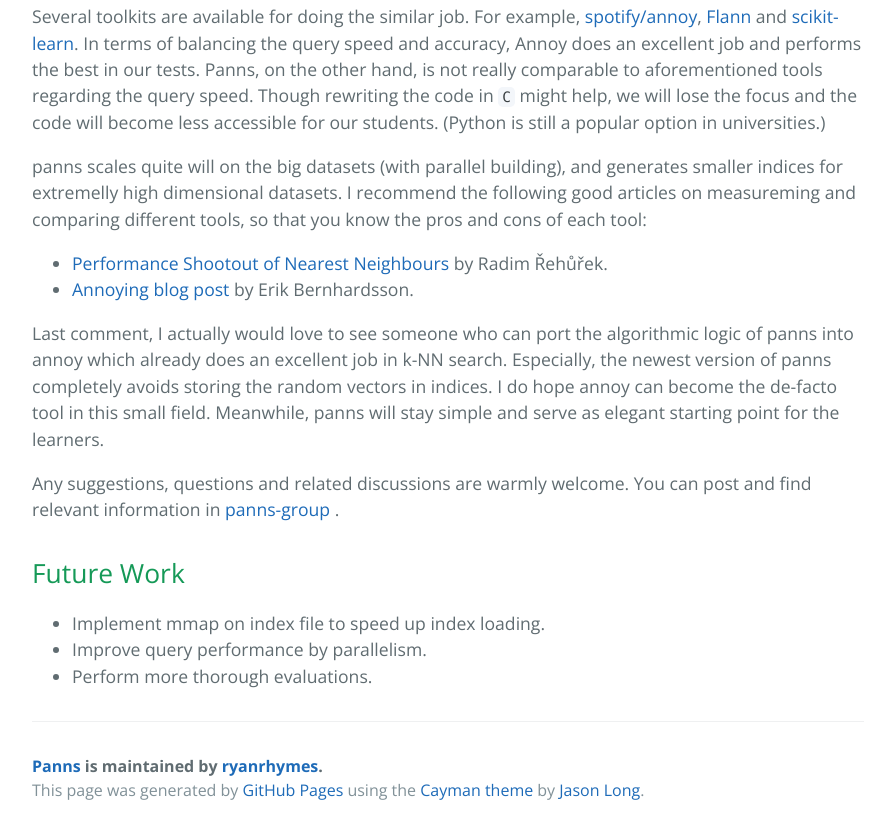
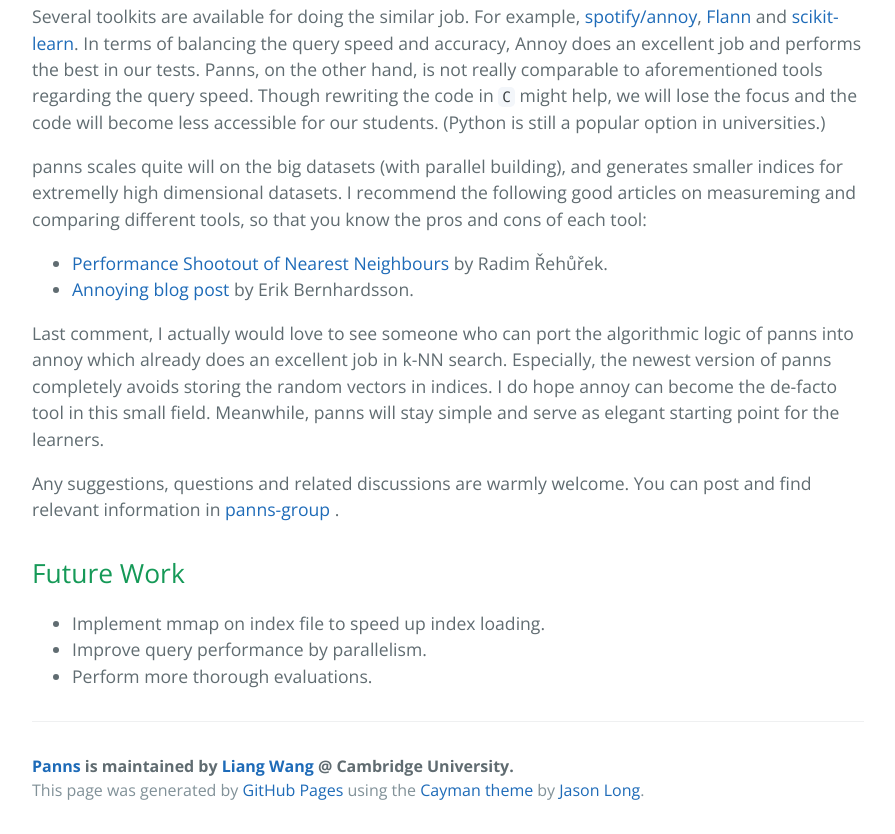
Before and after one commit to ryanrhymes/panns, a plain HTML site: page index.html in a window 1280 px wide. Shown: the part 6486-7320 px from the top of the page, without its empty margins (192-1087 px from the left). Drawn offline with nearby package versions, Linux system fonts and the light colour scheme.

Commit message:
coding ...

```diff
--- a/index.html
+++ b/index.html
@@ -247,7 +247,7 @@ n <span class="pl-k">=</span> p.query(v, <span class="pl-c1">10</span>)</pre></d
 </ul>
 
       <footer class="site-footer">
-        <span class="site-footer-owner"><a href="https://github.com/ryanrhymes/panns">Panns</a> is maintained by <a href="https://github.com/ryanrhymes">ryanrhymes</a>.</span>
+        <span class="site-footer-owner"><a href="https://github.com/ryanrhymes/panns">Panns</a> is maintained by <a href="http://www.cl.cam.ac.uk/~lw525/">Liang Wang</a> @ Cambridge University.</span>
 
         <span class="site-footer-credits">This page was generated by <a href="https://pages.github.com">GitHub Pages</a> using the <a href="https://github.com/jasonlong/cayman-theme">Cayman theme</a> by <a href="https://twitter.com/jasonlong">Jason Long</a>.</span>
       </footer>
```
